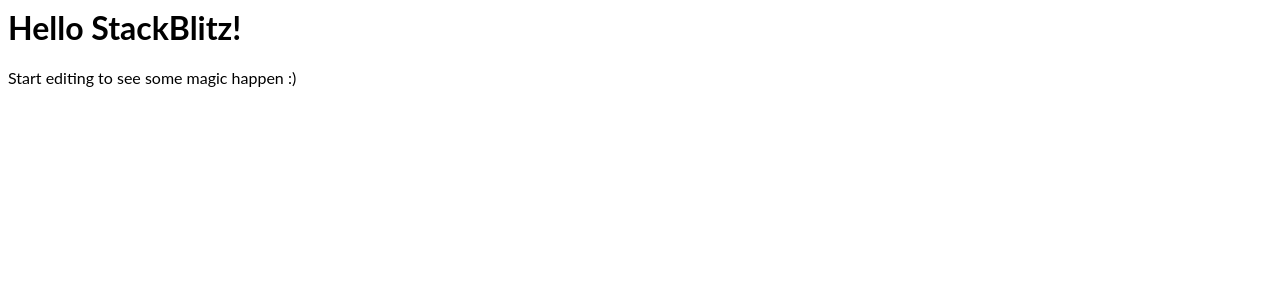
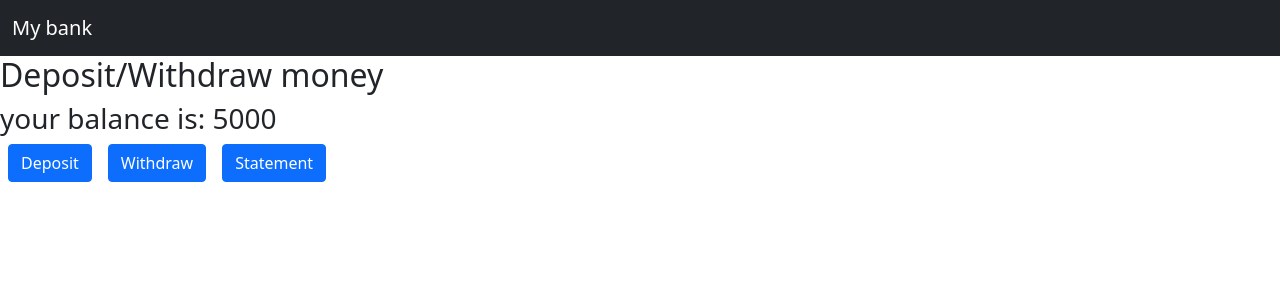
Before and after one commit to shubham-webileapps/react-ts-wckokx, a React (Create React App) app: page / in a window 1280 px wide. Shown: the top 300 px of the page. Built offline with nearby package versions, Linux system fonts and the light colour scheme.

Commit message:
4 files modified, 7 added

```diff
--- a/App.tsx
+++ b/App.tsx
@@ -1,11 +1,19 @@
 import * as React from 'react';
+import Navbar from './components/Navbar';
+import MoneyHandler from './components/MoneyHandler';
 import './style.css';
+import { BrowserRouter as Router, Routes, Route } from 'react-router-dom';
 
 export default function App() {
   return (
     <div>
-      <h1>Hello StackBlitz!</h1>
-      <p>Start editing to see some magic happen :)</p>
+      <Router>
+        <Navbar />
+        <Routes>
+          <Route exact path="/"></Route>
+        </Routes>
+      </Router>
+      <MoneyHandler />
     </div>
   );
 }
--- /dev/null
+++ b/components/MoneyHandler.tsx
@@ -0,0 +1,28 @@
+import React from 'react';
+import { useSelector, useDispatch } from 'react-redux';
+// import { bindActionCreators } from 'redux';
+import { actionCreators } from './state/index';
+const MoneyHandler = () => {
+  const amount = useSelector((state) => state.amount);
+  const dispatch = useDispatch();
+  return (
+    <div>
+      <h2>Deposit/Withdraw money</h2>
+      <h3> your balance is: {amount}</h3>
+      <button
+        className="btn btn-primary mx-2"
+        onClick={() => dispatch(actionCreators.depositMoney(100))}
+      >
+        Deposit
+      </button>
+      <button
+        className="btn btn-primary mx-2"
+        onClick={() => dispatch(actionCreators.withdrawMoney(100))}
+      >
+        Withdraw
+      </button>
+      <button className="btn btn-primary mx-2">Statement</button>
+    </div>
+  );
+};
+export default MoneyHandler;
--- /dev/null
+++ b/components/Navbar.tsx
@@ -0,0 +1,21 @@
+import React, { Component } from 'react';
+import { Link } from 'react-router-dom';
+
+export class Navbar extends Component {
+  render() {
+    return (
+      <div>
+        <nav className="navbar navbar-expand-lg navbar-dark bg-dark">
+          <div className="container-fluid">
+            <Link className="navbar-brand" to="/">
+              My bank
+            </Link>
+          </div>
+          {/* <div style={{ color: 'white' }}>Your balance:0</div> */}
+        </nav>
+      </div>
+    );
+  }
+}
+
+export default Navbar;
--- /dev/null
+++ b/components/state/action-creators/index.tsx
@@ -0,0 +1,16 @@
+export const depositMoney = (amount) => {
+  return (dispatch) => {
+    dispatch({
+      type: 'deposit',
+      payload: amount,
+    });
+  };
+};
+export const withdrawMoney = (amount) => {
+  return (dispatch) => {
+    dispatch({
+      type: 'withdraw',
+      payload: amount,
+    });
+  };
+};
--- /dev/null
+++ b/components/state/index.tsx
@@ -0,0 +1,3 @@
+import { bindActionCreators } from 'redux';
+
+export * as actionCreators from './action-creators/index';
--- /dev/null
+++ b/components/state/reducers/amountReducer.tsx
@@ -0,0 +1,10 @@
+const reducer = (state = 5000, action) => {
+  if (action.type === 'deposit') {
+    return state + action.payload;
+  } else if (action.type === 'withdraw') {
+    return state - action.payload;
+  } else {
+    return state;
+  }
+};
+export default reducer;
--- /dev/null
+++ b/components/state/reducers/index.tsx
@@ -0,0 +1,5 @@
+import { combineReducers } from 'redux';
+import amountReducer from './amountReducer';
+
+const reducers = combineReducers({ amount: amountReducer });
+export default reducers;
--- /dev/null
+++ b/components/state/store.tsx
@@ -0,0 +1,5 @@
+import { applyMiddleware, createStore } from 'redux';
+import thunk from 'redux-thunk';
+import reducers from './reducers/index';
+
+export const store = createStore(reducers, {}, applyMiddleware(thunk));
--- a/index.html
+++ b/index.html
@@ -1 +1,15 @@
-<div id="root"></div>
+<!DOCTYPE html>
+<html>
+  <head>
+    <link
+      href="https://cdn.jsdelivr.net/npm/bootstrap@5.1.3/dist/css/bootstrap.min.css"
+      rel="stylesheet"
+    />
+    <script src="https://cdn.jsdelivr.net/npm/bootstrap@5.1.3/dist/js/bootstrap.bundle.min.js"></script>
+    <title>React App</title>
+  </head>
+  <body>
+    <noscript>You need to enable JavaScript to run this app.</noscript>
+    <div id="root"></div>
+  </body>
+</html>
--- a/index.tsx
+++ b/index.tsx
@@ -1,7 +1,8 @@
 import * as React from 'react';
 import { StrictMode } from 'react';
 import { createRoot } from 'react-dom/client';
-
+import { Provider } from 'react-redux';
+import { store } from './components/state/store';
 import App from './App';
 
 const rootElement = document.getElementById('root');
@@ -9,6 +10,8 @@
 
 root.render(
   <StrictMode>
-    <App />
+    <Provider store={store}>
+      <App />
+    </Provider>
   </StrictMode>
 );
```
Also changed, not shown: package.json (+11 -4 lines).
